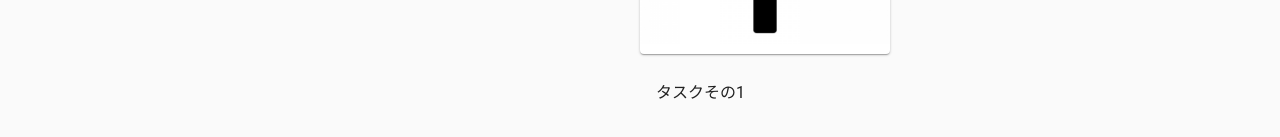
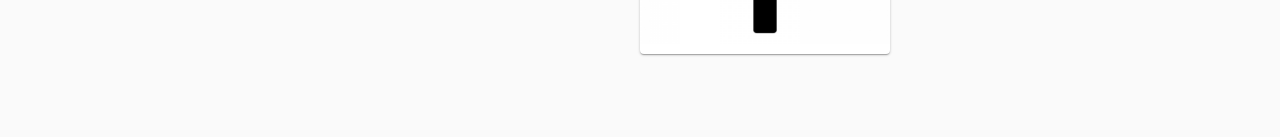
Before and after one commit to keyskey/redux-tutorial, a React app: page / in a window 1280 px wide. Shown: the part 345-482 px from the top of the page. Built offline with nearby package versions, Linux system fonts and the light colour scheme.

Commit message:
Remove unnecessary uniqueId and taskId with refactoring

```diff
--- a/src/component/App.tsx
+++ b/src/component/App.tsx
@@ -2,7 +2,6 @@ import React from 'react';
 import { withStyles } from '@material-ui/core/styles';
 import TodoInput from './TodoInput.tsx';
 import TodoItemProps from './TodoItem.tsx';
-import TodoList from './TodoList.tsx';
 import TodoCounter from './TodoCounter.tsx';
 import CheckBoxList from './CheckBoxList.tsx';
 import CssBaseline from '@material-ui/core/CssBaseline';
@@ -24,7 +23,6 @@ interface AppProps {
 
 interface AppState {
   tasks: TodoItemProps[];
-  uniqueId: number;
 }
 
 class App extends React.Component<AppProps, AppState> {
@@ -37,44 +35,37 @@ class App extends React.Component<AppProps, AppState> {
           id: 0,
           checked: false
         }
-      ],
-      uniqueId: 1
+      ]
     };
   }
 
   addTodo = (title: string): void => {
-    const newTask = { title: title, id: this.state.uniqueId, checked: false };
+    const newTask = { title: title, checked: false };
     const newTasks = this.state.tasks.concat(newTask);
 
-    this.setState({ tasks: newTasks, uniqueId: this.state.uniqueId + 1 });
+    this.setState({ tasks: newTasks });
   };
 
   clearTodo = (): void => {
-    this.setState({ tasks: [], uniqueId: 0 });
+    this.setState({ tasks: [] });
   };
 
   checkTodo = (taskId: number, checked: boolean): void => {
-    const checkedTodos = this.state.tasks.map(task => {
-      if (task.id === taskId) {
-        return Object.assign(task, { checked: checked });
-      } else {
-        return task;
-      }
-    });
+    let checkedTodos = [...this.state.tasks];
+    checkedTodos[taskId].checked = checked;
 
     this.setState({ tasks: checkedTodos });
   };
 
   clearCheckedTodo = (): void => {
     const nonSelectedTodos = this.state.tasks.filter(
-      task => task.checked == false
+      task => task.checked === false
     );
-    const nextUniqueId = nonSelectedTodos.length;
     const renumberedTodos = nonSelectedTodos.map((todo, index) =>
-      Object.assign(todo, { id: index })
+      Object.assign({}, todo, { id: index })
     ); // 選択したTodoの削除後はtask.idが連番になっていないので貼り直す
 
-    this.setState({ tasks: renumberedTodos, uniqueId: nextUniqueId });
+    this.setState({ tasks: renumberedTodos });
   };
 
   render() {
@@ -102,7 +93,6 @@ class App extends React.Component<AppProps, AppState> {
           </Grid>
           <Grid item xs={4}>
             <TodoCounter count={tasks.length} />
-            <TodoList tasks={tasks} />
           </Grid>
         </Grid>
       </div>
--- a/src/component/CheckBoxList.tsx
+++ b/src/component/CheckBoxList.tsx
@@ -2,7 +2,7 @@ import React from 'react';
 import { TodoItemProps } from './TodoItem.tsx';
 import FormGroup from '@material-ui/core/FormGroup';
 import FormControlLabel from '@material-ui/core/FormControlLabel';
-import Checkbox, { CheckboxProps } from '@material-ui/core/Checkbox';
+import Checkbox from '@material-ui/core/Checkbox';
 import { withStyles } from '@material-ui/core/styles';
 
 const styles = {
@@ -26,14 +26,14 @@ const CheckBoxList = (props: CheckBoxListProps) => {
     checkTodo(taskId, event.target.checked);
   };
 
-  const checkboxes = tasks.map(task => {
+  const checkboxes = tasks.map((task, index) => {
     return (
       <FormControlLabel
         control={
-          <Checkbox checked={task.checked} onChange={handleChange(task.id)} />
+          <Checkbox checked={task.checked} onChange={handleChange(index)} />
         }
         label={task.title}
-        key={task.id}
+        key={index}
       />
     );
   });
--- a/src/component/TodoItem.tsx
+++ b/src/component/TodoItem.tsx
@@ -4,7 +4,6 @@ import ListItemText from '@material-ui/core/ListItemText';
 
 export interface TodoItemProps {
   title: string;
-  id: number;
   checked: boolean;
 }
 
--- a/src/component/TodoList.tsx
+++ b/src/component/TodoList.tsx
@@ -16,8 +16,8 @@ interface TodoListProps {
 
 const TodoList = (props: TodoListProps) => {
   const { tasks, classes } = props;
-  const todoItems = tasks.map(task => {
-    return <TodoItem {...task} key={task.id} />;
+  const todoItems = tasks.map((task, index) => {
+    return <TodoItem {...task} key={index} />;
   });
 
   return (
```
